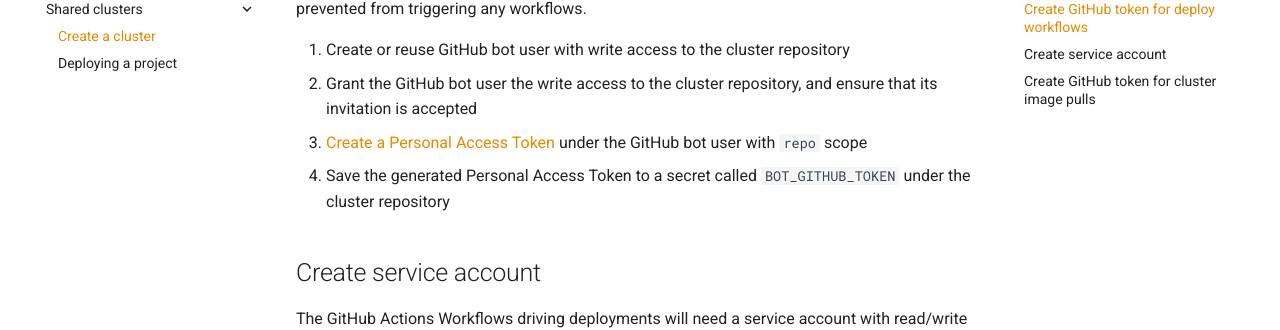
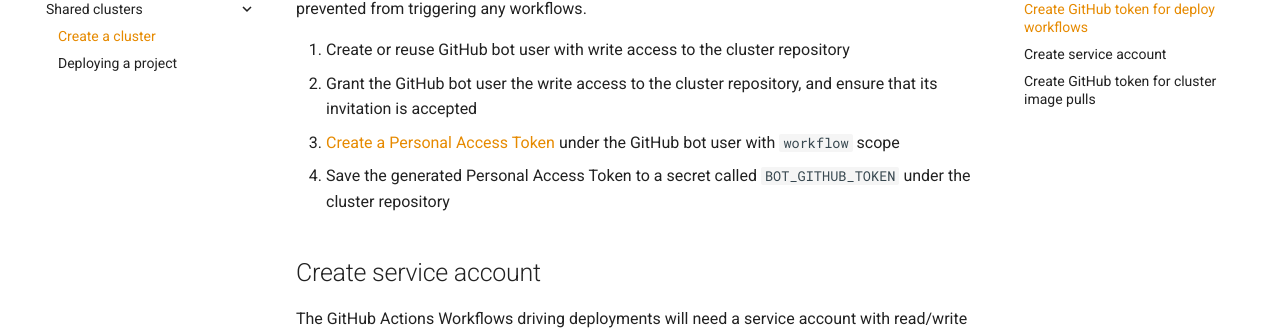
Before and after one commit to JarvusLabs/library, an MkDocs documentation site: the page built from docs/kubernetes/shared-clusters/create-cluster.md, in a window 1280 px wide and 900 px high, scrolled down 2131 px. Shown: the part 126-456 px from the top of the window. Built offline with MkDocs 1.6.1 and Material for MkDocs 9.7.7, drawn with Linux system fonts in a browser that asks for light colours; nearby versions of some CDN libraries; comment, search, counter and statistics services are not loaded.

Commit message:
fix: grant workflow scope

```diff
--- a/docs/kubernetes/shared-clusters/create-cluster.md
+++ b/docs/kubernetes/shared-clusters/create-cluster.md
@@ -94,7 +94,7 @@
 
 1. Create or reuse GitHub bot user with write access to the cluster repository
 2. Grant the GitHub bot user the write access to the cluster repository, and ensure that its invitation is accepted
-3. [Create a Personal Access Token](https://docs.github.com/en/free-pro-team@latest/github/authenticating-to-github/creating-a-personal-access-token) under the GitHub bot user with `repo` scope
+3. [Create a Personal Access Token](https://docs.github.com/en/free-pro-team@latest/github/authenticating-to-github/creating-a-personal-access-token) under the GitHub bot user with `workflow` scope
 4. Save the generated Personal Access Token to a secret called `BOT_GITHUB_TOKEN` under the cluster repository
 
 ## Create service account
```
